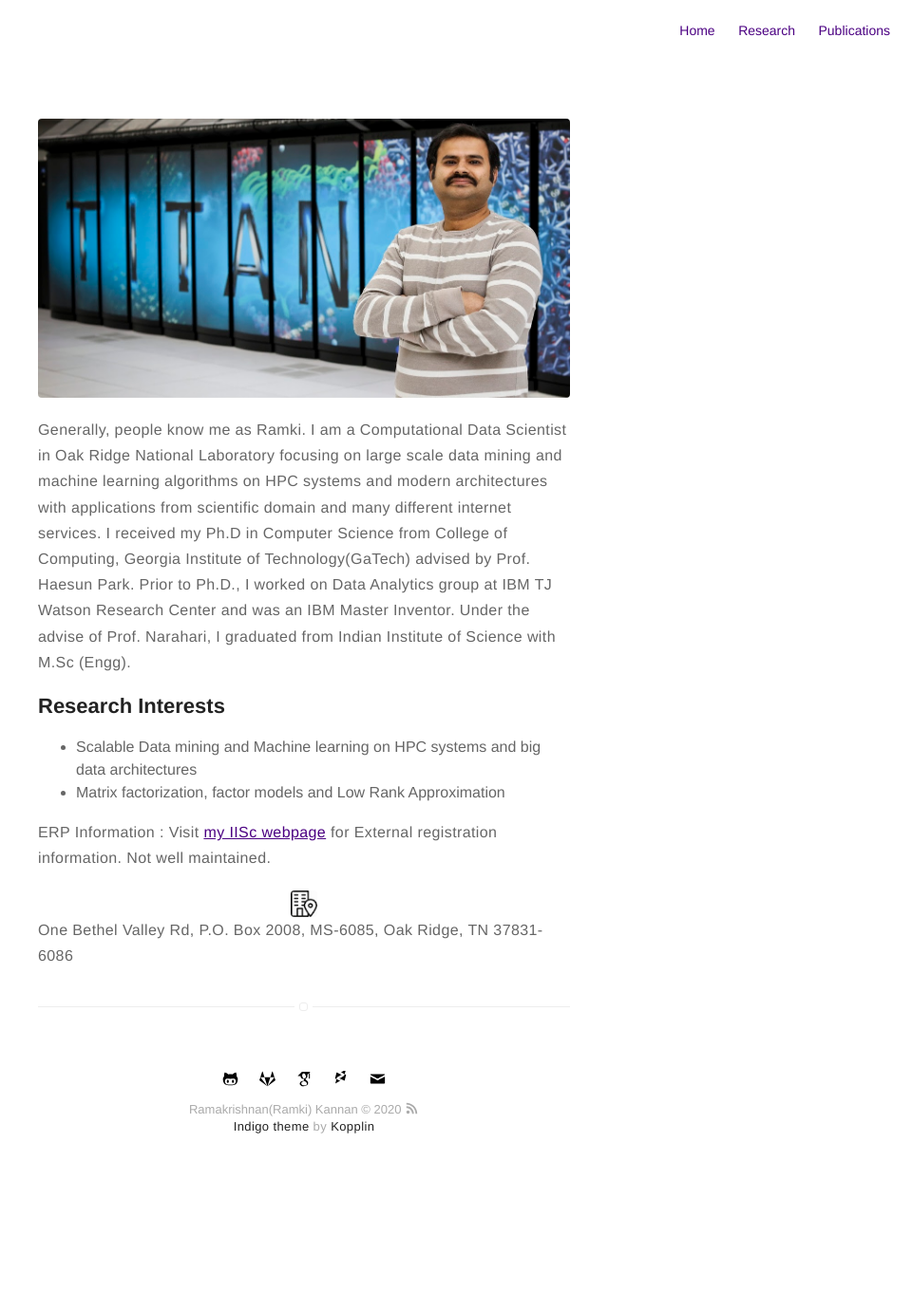
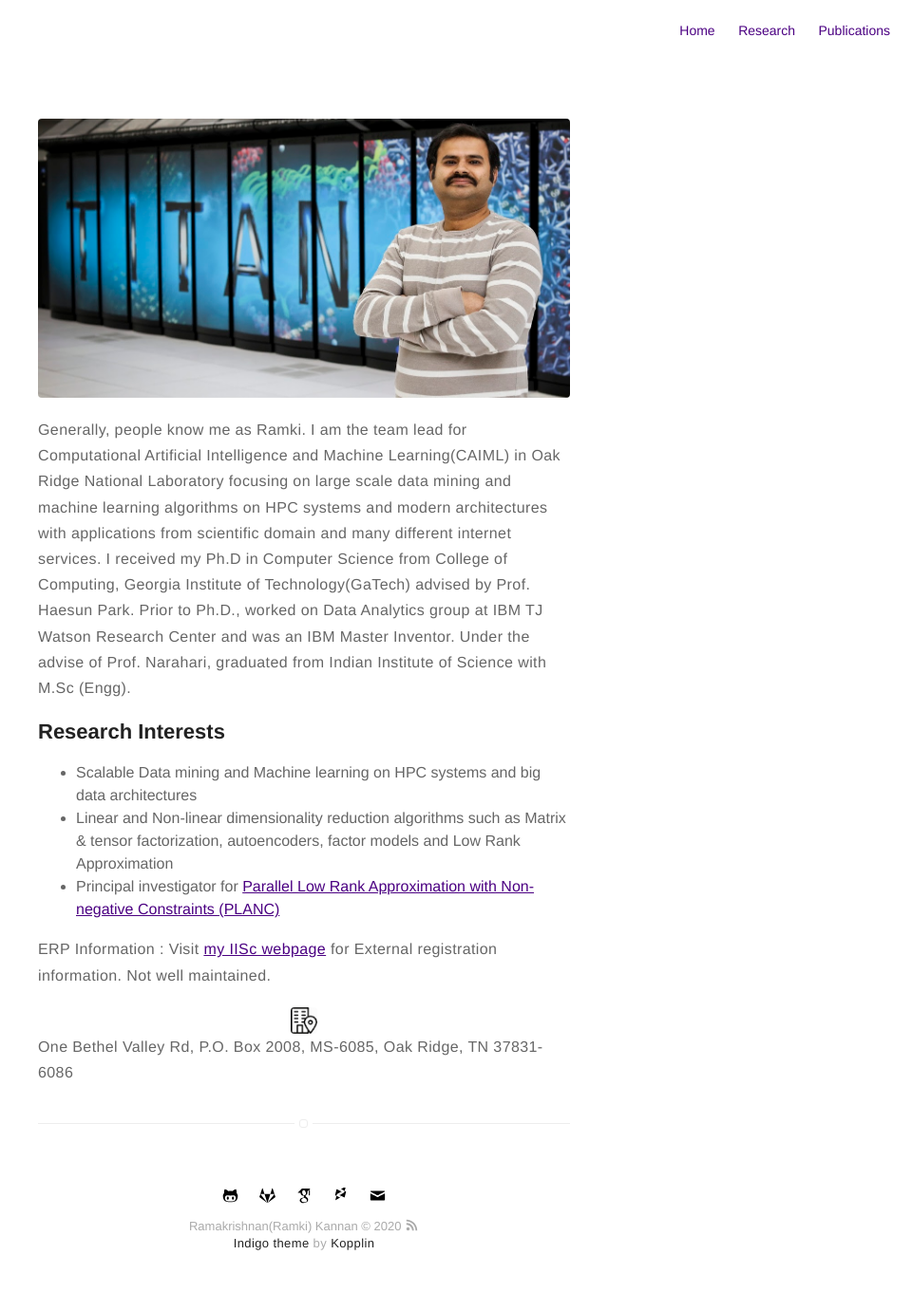
Before and after one commit to ramkikannan/ramkikannan.github.io, a Jekyll site: the page built from about.md, in a window 1280 px wide. Shown: the whole page at 95% size, without its empty margins (320-1280 px from the left). Built offline with Jekyll 4.4.1, drawn with Linux system fonts in a browser that asks for light colours; a style sheet for code colours, icons or effects is not loaded; before the commit the page ends 1258 px from its top, so only the background shows below that.

Commit message:
updated team lead information

```diff
--- a/_config.yml
+++ b/_config.yml
@@ -1,6 +1,6 @@
 # main text of home
 name: Ramakrishnan(Ramki) Kannan
-bio: Computational Data Scientist
+bio: Team Lead for Computational Artificial Intelligence and Machine Learning (CAIML)
 
 # twitter summary info
 description: Personal Website of Ramki
@@ -58,7 +58,7 @@ email: kannanr@ornl.gov
 authors:
     ramkikannan:
         name: Ramakrishnan(Ramki) Kannan
-        bio: Computational Data Scientist
+        bio: Computational Data Scientist & Joint Faculty GATech
         external-image: false
         picture: assets/images/profile.jpg
         # twitter: johndoe
--- a/about.md
+++ b/about.md
@@ -6,12 +6,13 @@ sitemap: true
 
 <img src="../figs/titan.jpg">
 
-Generally, people know me as Ramki. I am a Computational Data Scientist in Oak Ridge National Laboratory focusing on large scale data mining and machine learning algorithms on HPC systems and modern architectures with applications from scientific domain and many different internet services. I received my Ph.D in Computer Science from College of Computing, Georgia Institute of Technology(GaTech) advised by Prof. Haesun Park. Prior to Ph.D., I worked on Data Analytics group at IBM TJ Watson Research Center and was an IBM Master Inventor. Under the advise of Prof. Narahari, I graduated from Indian Institute of Science with M.Sc (Engg).
+Generally, people know me as Ramki. I am the team lead for Computational Artificial Intelligence and Machine Learning(CAIML) in Oak Ridge National Laboratory focusing on large scale data mining and machine learning algorithms on HPC systems and modern architectures with applications from scientific domain and many different internet services. I received my Ph.D in Computer Science from College of Computing, Georgia Institute of Technology(GaTech) advised by Prof. Haesun Park. Prior to Ph.D., worked on Data Analytics group at IBM TJ Watson Research Center and was an IBM Master Inventor. Under the advise of Prof. Narahari, graduated from Indian Institute of Science with M.Sc (Engg).
 
 ## Research Interests
 
 * Scalable Data mining and Machine learning on HPC systems and big data architectures
-* Matrix factorization, factor models and Low Rank Approximation
+* Linear and Non-linear dimensionality reduction algorithms such as Matrix & tensor factorization, autoencoders, factor models and Low Rank Approximation
+* Principal investigator for [Parallel Low Rank Approximation with Non-negative Constraints (PLANC)](https://ramkikannan.github.io/planc-api)
 
 ERP Information : Visit [my IISc webpage](http://clweb.csa.iisc.ernet.in/rkrishnan/) for External registration information. Not well maintained.
 
```
Also changed, not shown: research.md (+2 -1 lines).
